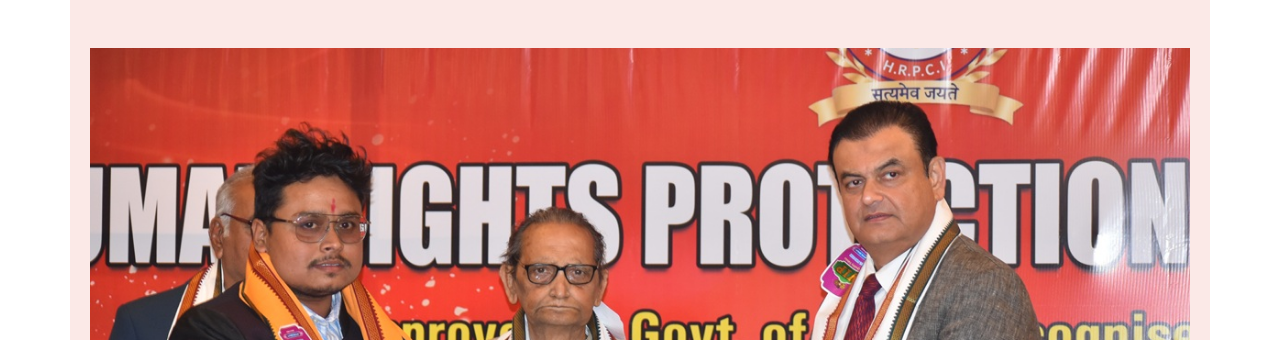
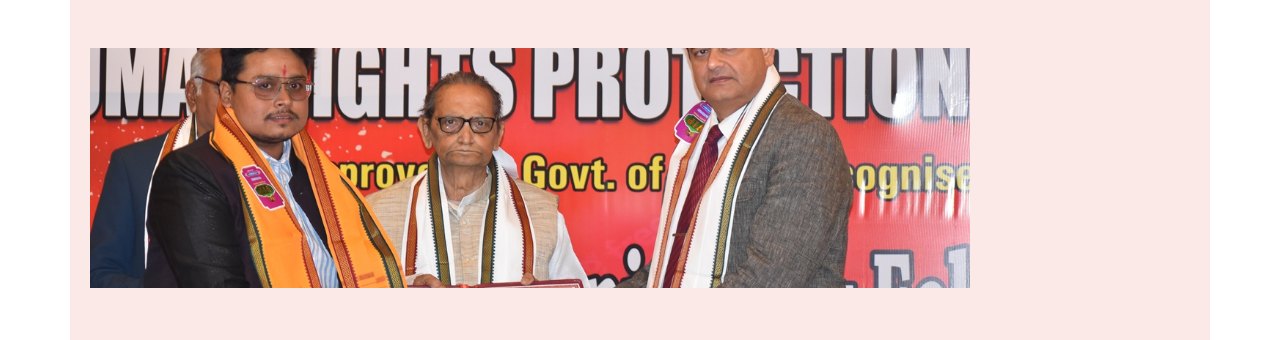
Before and after one commit to HRPCI/website, a plain HTML site: page index.html in a window 1280 px wide. Shown: the part 612-952 px from the top of the page. Drawn offline with Linux system fonts and the light colour scheme.

Commit message:
Update style.css

```diff
--- a/style.css
+++ b/style.css
@@ -92,8 +92,8 @@
 /* ===== HOMEPAGE SLIDESHOW ===== */
 .slideshow {
   position: relative;
-  width: 100%;
-  height: 70vh;
+  width: 80%;
+  height: 30vh;
   overflow: hidden;
 }
 
```
